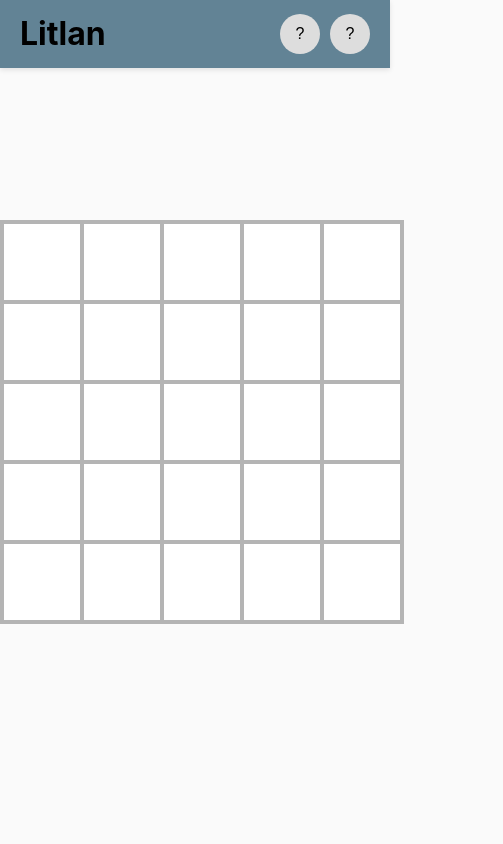
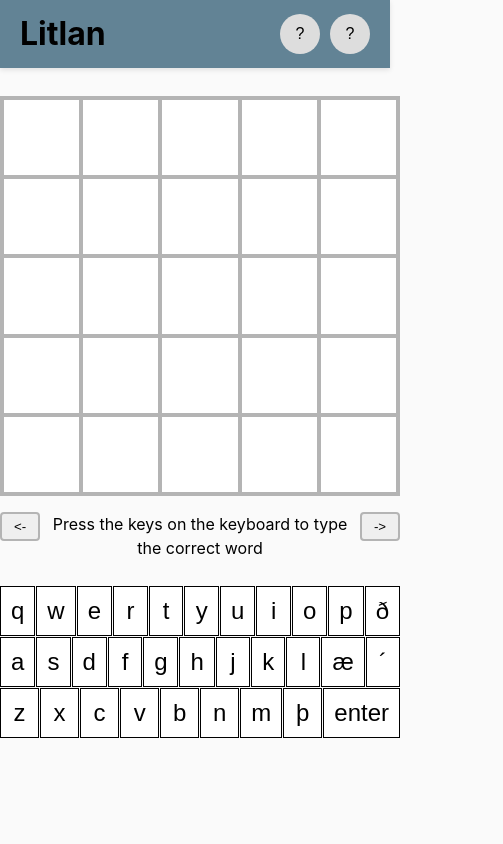
Before and after one commit to valdi7913/litlan-framendi, a React (Vite) app: page / in a window 390 px wide. Shown: the top 844 px of the page, 503 px wide, since content can reach past the window. Built offline with nearby package versions, Linux system fonts and the light colour scheme.

Commit message:
partial: style keyboard for mobile and add hint container

```diff
--- a/src/App.tsx
+++ b/src/App.tsx
@@ -8,7 +8,6 @@ function App() {
     <>
       <Header></Header>
       <Crossword></Crossword>
-      <Keyboard></Keyboard>
     </>
   )
 }
--- a/src/components/Crossword/Crossword.css
+++ b/src/components/Crossword/Crossword.css
@@ -1,10 +1,23 @@
 :root {
     --cell-border-color: #b4b4b4;
+    --cell-width: calc(100% / 5);
+    --cell-height: calc(100% / 5);
+}
+
+* {margin: 0; padding: 0; box-sizing: border-box;}
+
+.gameSection {
+    display: flex;
+    flex-direction: column;
+    align-items: center;
+    justify-content: center;
+    gap: 16px;
 }
 
 .gameContainer {
     display:flex;
     flex-direction: row;
+    align-items: center;
     gap: 16px
 }
 
@@ -53,11 +66,9 @@
     aspect-ratio: 1;
     background-color: white;
     display:grid;
-    grid-template-columns: repeat(5, 1fr);
-    grid-template-rows: repeat(5, 1fr);
+    grid-template-columns: repeat(5, var(--cell-width));
+    grid-template-rows: repeat(5, var(--cell-height));
 }
-
-
 
 input {
     width: 100%;
--- a/src/components/Crossword/Crossword.tsx
+++ b/src/components/Crossword/Crossword.tsx
@@ -1,3 +1,5 @@
+import HintContainer from "../HintContainer/HintContainer";
+import { Keyboard } from "../Keyboard/Keyboard";
 import Spinner from "../Spinner/Spinner";
 import "./Crossword.css";
 import { useEffect, useRef, useState } from "react";
@@ -291,6 +293,28 @@ export default function Crossword() {
         }
     };
 
+    type keyPressed = (key: string) => void
+    const handleOnScreenKeyboard: keyPressed = (key: string): void => {
+        const newBoard = [...board];
+        let pressedKey: string = key.toLocaleUpperCase();
+
+        if (deadWasLastPressed) {
+            setDeadWasLastPressed(false);
+            pressedKey = deadVersion[pressedKey] ?? pressedKey;
+        }
+
+        let nonNullSelectedCell = selectedCell ?? 0;
+        const currentPos = getRowCol(nonNullSelectedCell)
+
+        newBoard[nonNullSelectedCell].letter = pressedKey;
+        setBoard(newBoard);
+        const nextTile = highlightDirection === 'row'
+            ? findNextInRow(currentPos, true)
+            : findNextInCol(currentPos, true);
+        console.log("Next pos is ", nextTile);
+        setSelectedCell(nextTile);
+    }
+
     const deadVersion: Record<string, string> = {
         A: 'Á',
         E: 'É',
@@ -299,8 +323,6 @@ export default function Crossword() {
         U: 'Ú',
         Y: 'Ý'
     }
-
-
 
     const shouldHighlight = (index: number): boolean => {
         if (selectedCell === null) return false;
@@ -326,7 +348,7 @@ export default function Crossword() {
     }
 
     return (
-        <section>
+        <section className="gameSection">
             <div className="gameContainer">
                 <div className="board">
                     {
@@ -375,6 +397,9 @@ export default function Crossword() {
                     </ol>
                 </div>
             </div>
+
+            <HintContainer></HintContainer>
+            <Keyboard keyPressed={handleOnScreenKeyboard}></Keyboard>
         </section>
     );
 }
--- /dev/null
+++ b/src/components/HintContainer/HintContainer.css
@@ -0,0 +1,15 @@
+.hint-container {
+    display: flex;
+    flex-direction: row;
+    color: black;
+    align-items: start;
+    max-height: 400px;
+}
+
+.left, .right {
+    min-width: 40px;
+    padding: 5px 2px;
+    border: var(--cell-border-color) 2px solid;
+    border-radius: 4px;
+    flex: 1;
+}
--- /dev/null
+++ b/src/components/HintContainer/HintContainer.tsx
@@ -0,0 +1,10 @@
+import "./HintContainer.css"
+export default function HintContainer() {
+    return (
+        <div className="hint-container">
+            <button className="left">&lt;-</button>
+            <p>Press the keys on the keyboard to type the correct word</p>
+            <button className="right">-&gt;</button>
+        </div>
+    )
+}
--- a/src/components/Keyboard/Keyboard.css
+++ b/src/components/Keyboard/Keyboard.css
@@ -3,21 +3,34 @@
     flex-wrap: wrap;
     justify-content: center;
     margin: 10px 0;
+    max-width: 400px;
+    width:100%;
+    gap: 1px;
 }
 
 .row {
     display: flex;
     justify-content: center;
-    margin: 10px 0;
+    width:100%;
+    gap: 1px;
 }
 
 .key {
-    min-width:20px;
+    flex: 1;
+    text-align: center;
     padding: 10px 10px;
-    margin: 0 4px;
     border: 1px solid #000;
-    border-radius: 4px;
     cursor: pointer;
     font-size: 1.5rem;
     background-color: #fff;
 }
+
+.key:hover {
+    transform: scale(1.1);
+    background-color: #f0f0f0;
+}
+
+.key:active {
+    transform: scale(1);
+    background-color: #f0f0f0;
+}
--- a/src/components/Keyboard/Keyboard.tsx
+++ b/src/components/Keyboard/Keyboard.tsx
@@ -1,17 +1,58 @@
+import { useState } from 'react';
 import './Keyboard.css'
-export function Keyboard() {
+
+type keyPressed = (key: string) => void
+
+export function Keyboard({ keyPressed }: { keyPressed: keyPressed }) {
+    const [deadWasLastPressed, setDeadWasLastPressed] = useState<boolean>(false);
     const keys = [
-        ['q', 'w', 'e', 'r', 't', 'y', 'u', 'i', 'o', 'p', 'ð', 'ö'],
+        ['q', 'w', 'e', 'r', 't', 'y', 'u', 'i', 'o', 'p', 'ð'],
         ['a', 's', 'd', 'f', 'g', 'h', 'j', 'k', 'l', 'æ', '´'],
-        ['z', 'x', 'c', 'v', 'b', 'n', 'm', 'þ'],
+        ['z', 'x', 'c', 'v', 'b', 'n', 'm', 'þ', 'enter'],
     ]
+
+    const altKeys = [
+        ['é', ' ', ' ', 'ý', 'ú', 'í', 'ó', ' ', 'ð', 'ö'],
+        ['á', ' ', ' ', ' ', ' ', ' ', '', '', ' ', ' ', ' '],
+        ['', '', '', '', '', ''],
+    ]
+
+    const handleClick = (key: string) => {
+        console.log(key, key === '´');
+
+        if (key === '´') {
+            console.log("dead key");
+            setDeadWasLastPressed(true);
+        }
+        else if (key === 'enter') {
+            console.log("enter");
+        }
+        else {
+            keyPressed(key);
+            setDeadWasLastPressed(false);
+        }
+    }
+
+    if (deadWasLastPressed) {
+        return (
+            <div className="keyboard">
+                {altKeys.map((row, i) => (
+                    <div key={i} className="row">
+                        {row.map((key) => (
+                            <button className="key" key={key} onClick={(e) => { e.preventDefault(); handleClick(key); }}>{key}</button>
+                        ))}
+                    </div>
+                ))}
+            </div>
+        )
+    }
 
     return (
         <div className="keyboard">
             {keys.map((row, i) => (
                 <div key={i} className="row">
                     {row.map((key) => (
-                        <button key={key} className="key">{key}</button>
+                        <button className="key" key={key} onClick={(e) => { e.preventDefault(); handleClick(key); }}>{key}</button>
                     ))}
                 </div>
             ))}
```
